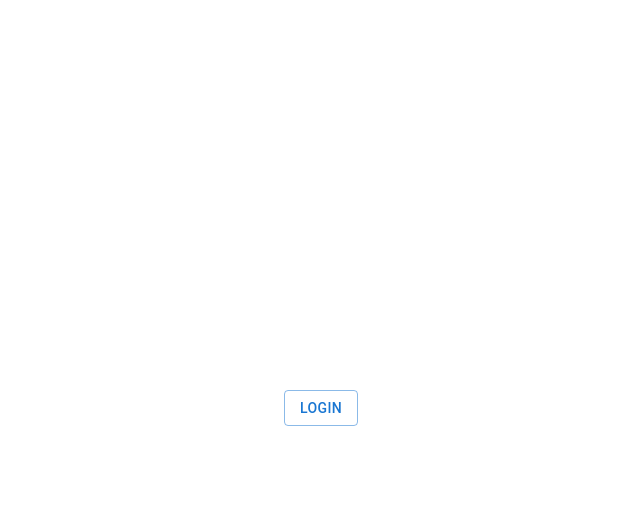
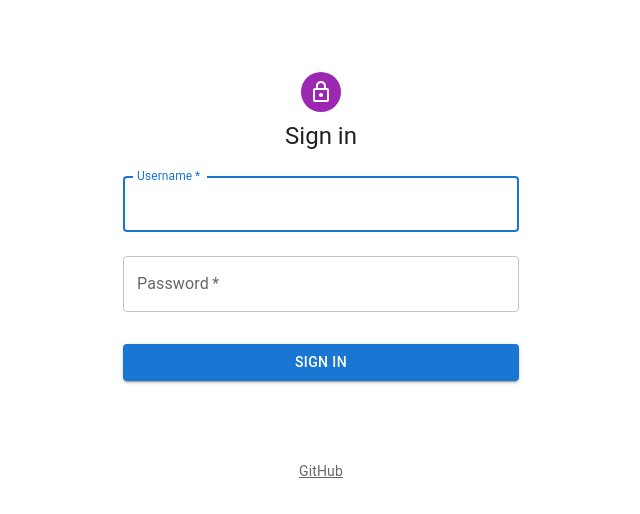
Before and after one commit to s-raza/currency-converter-api, a React (Create React App) app in the folder frontend/: page /login in a window 1280 px wide. Shown: the top 514 px of the page, without its empty margins (319-959 px from the left). Built offline with nearby package versions, Linux system fonts and the light colour scheme.

Commit message:
React: implement login page+
- Remove LoggedInContext and use only TokenContext to implement token
retrieval from API and setting localStorage
- Use axios instead of fetch
- Use full URL to API temporarily, proxy middelware was not working.

```diff
--- a/frontend/src/App.js
+++ b/frontend/src/App.js
@@ -1,49 +1,50 @@
+import React from 'react';
 import CurrencyApp from './components/currencyApp';
-import { Navigate, useRoutes } from 'react-router-dom';
+import {Navigate, useRoutes} from 'react-router-dom';
 import {LoginPage, TopBarLogoutButton} from './components/pages/login';
-import { LoggedInContext, TokenContext } from './components/contexts';
-import { useState, useEffect } from 'react';
+import {TokenContext} from './components/contexts';
+import {useState, useEffect} from 'react';
 
-const routes = (loggedIn) =>
+
+const routes = (token) =>
   [
     {
-      path: "/",
-      element: loggedIn?
-      <TopBarLogoutButton>
-        <CurrencyApp />
-      </TopBarLogoutButton>:
-      <Navigate to="login" />
+      path: '/',
+      element: token !== '' ?
+        <TopBarLogoutButton>
+          <CurrencyApp />
+        </TopBarLogoutButton> :
+        <Navigate to="login" />,
     },
     {
-      path: "login",
-      element: <LoginPage navigateTo="/" />
-    }
-  ]
+      path: 'login',
+      element: <LoginPage navigateTo="/" />,
+    },
+  ];
 
 
 function App() {
-  const [loggedIn, setLoggedIn] = useState(false)
-  const [token, setToken] = useState(false)
-  const routing = useRoutes(routes(loggedIn))
+  const [token, setToken] = useState('');
 
   const readToken = () => {
-    if (localStorage.getItem('loggedIn') === 'true') {
-      setLoggedIn(true)
-      setToken(true)
+    const storetoken = localStorage.getItem('token');
+
+    if (storetoken !== null) {
+      setToken(storetoken);
     }
-  }
+  };
 
   useEffect(() => {
-    readToken()
-  }, [])
+    readToken();
+  }, []);
+
+  const routing = useRoutes(routes(token));
 
   return (
-    <LoggedInContext.Provider value={{ loggedIn, setLoggedIn }}>
-      <TokenContext.Provider value={{ token, setToken }}>
-        {routing}
-      </TokenContext.Provider>
-    </LoggedInContext.Provider>
-  )
+    <TokenContext.Provider value={{token, setToken}}>
+      {routing}
+    </TokenContext.Provider>
+  );
 }
 
 export default App;
--- a/frontend/src/components/contexts.js
+++ b/frontend/src/components/contexts.js
@@ -1,4 +1,3 @@
-import { createContext } from 'react';
+import {createContext} from 'react';
 
-export const LoggedInContext = createContext()
-export const TokenContext = createContext()
+export const TokenContext = createContext();
--- a/frontend/src/components/currencyApp.js
+++ b/frontend/src/components/currencyApp.js
@@ -1,38 +1,53 @@
-import { useState, useEffect, useCallback } from 'react';
+import React from 'react';
+import {useState, useEffect, useCallback, useContext} from 'react';
 import {Box} from '@mui/material';
 import CircularProgress from '@mui/material/CircularProgress';
 import Stack from '@mui/material/Stack';
 import CurrencyConverter from './currencyConverter';
 import GridCurrencyRates from './currencyDataGrid';
+import {TokenContext} from './contexts';
+import axios from 'axios';
 
 const CurrencyApp = () => {
-    const [rates, setRates] = useState({});
+  const [rates, setRates] = useState();
+  const token = useContext(TokenContext);
 
-    let getRates = useCallback(async () => {
-        await fetch('/currencies/rates').then(res => res.json()).then(data => {
-        setRates(data);
+  const getRates = useCallback(async () => {
+    const headers = {
+      Authorization: `Bearer ${token.token}`,
+    };
+
+    await axios.get('http://localhost:8080/currencies/rates', {headers}).then((response) => {
+      setRates(response.data);
+    })
+        .catch((error) => {
+          alert(error.message);
+          token.setToken('');
         });
-    }, [])
+  }, [token]);
 
   useEffect(() => {
-        getRates()
+    getRates();
   }, [getRates]);
 
-    return(
-        <Box display="flex" justifyContent="center" alignItems="center" minHeight="100vh"
-        >
+  return (
+    <Box
+      display="flex"
+      justifyContent="center"
+      alignItems="center"
+      minHeight="100vh">
       {
             rates && rates.success?
             <Stack spacing={2}>
               <CurrencyConverter rates={rates}/>
               <GridCurrencyRates rates={rates}/>
             </Stack> :
-            <Box sx={{ display: 'flex' }}>
+            <Box sx={{display: 'flex'}}>
               <CircularProgress />
             </Box>
       }
     </Box>
-    )
-}
+  );
+};
 
-export default CurrencyApp
+export default CurrencyApp;
--- a/frontend/src/components/pages/login.js
+++ b/frontend/src/components/pages/login.js
@@ -1,75 +1,234 @@
-import { useState, useEffect, useCallback} from 'react';
+import React from 'react';
+import {useState, useEffect, useCallback, forwardRef} from 'react';
 import {
+  Avatar,
   Box,
   Button,
+  TextField,
+  Link,
+  Typography,
+  Container,
+  CssBaseline,
+  Snackbar,
+} from '@mui/material';
+import MuiAlert from '@mui/material/Alert';
+import {useNavigate} from 'react-router-dom';
+import TopBar from '../appBar';
+import {TokenContext} from '../contexts';
+import {useContext} from 'react';
+import LockOutlinedIcon from '@mui/icons-material/LockOutlined';
+import {createTheme, ThemeProvider} from '@mui/material/styles';
+import axios from 'axios';
 
-} from "@mui/material"
-import { useNavigate } from "react-router-dom";
-import TopBar from '../appBar';
-import { LoggedInContext, TokenContext } from '../contexts';
-import { useContext } from 'react';
+const Alert = forwardRef(function Alert(props, ref) {
+  return <MuiAlert elevation={6} ref={ref} variant="filled" {...props} />;
+});
 
 export const LoginButton = ({loggedIn, onClick, buttonText}) => {
-    return(
-        <Button variant={loggedIn? "contained": "outlined"} onClick={onClick}>{buttonText}</Button>
-    )
-}
+  return (
+    <Button
+      variant={loggedIn? 'contained': 'outlined'}
+      onClick={onClick}>{buttonText}
+    </Button>
+  );
+};
 
 export const TopBarLogoutButton = ({children}) => {
-    let navigate = useNavigate();
-    const loggedIn = useContext(LoggedInContext)
-    const token = useContext(TokenContext)
+  const token = useContext(TokenContext);
 
   const handleLogout = () => {
-        loggedIn.setLoggedIn(false)
-        token.setToken(false)
-    }
+    token.setToken('');
+    localStorage.removeItem('token');
+  };
 
-    const setStorage = useCallback(
-        () => {
-            localStorage.setItem('loggedIn', loggedIn.loggedIn)
-        }, [loggedIn]
-    )
-
-    useEffect(() => {
-        setStorage()
-        if(!loggedIn.loggedIn) {return navigate("login")}
-        }, [loggedIn, navigate, setStorage]
-    )
-
-    return(
+  return (
     <>
-        <TopBar loginButton={<LoginButton loggedIn={loggedIn} onClick={handleLogout} buttonText="Log Out" />}/>
+      <TopBar
+        loginButton={<LoginButton loggedIn={token.token}
+          onClick={handleLogout}
+          buttonText="Log Out" />}/>
       {children}
     </>
-    )
+  );
+};
+
+const theme = createTheme();
+
+function Copyright(props) {
+  return (
+    <Typography
+      variant="body2"
+      color="text.secondary"
+      align="center" {...props}>
+      <Link color="inherit" href="https://github.com/s-raza/currency-converter-api/">
+        GitHub
+      </Link>
+    </Typography>
+  );
 }
 
 export const LoginPage = ({navigateTo}) => {
-    let navigate = useNavigate();
-    const loggedIn = useContext(LoggedInContext)
-    const token = useContext(TokenContext)
-    const [buttonText, setButtonText] = useState("Login")
+  const navigate = useNavigate();
+  const [username, setUsername] = useState('');
+  const [password, setPassword] = useState('');
+  const [snackbar, setSnackbar] = useState(
+      {
+        openSnackbar: false,
+        msgSnackbar: '',
+        vertical: 'bottom',
+        horizontal: 'left',
+      },
+  );
+  const {vertical, horizontal, openSnackbar, msgSnackbar} = snackbar;
+  const token = useContext(TokenContext);
 
-    const handleLogin = (event) => {
-        loggedIn.setLoggedIn(!loggedIn.loggedIn)
-        token.setToken(!token.token)
+  const handleSnackbarClose = () => {
+    setSnackbar({...snackbar, openSnackbar: false});
+  };
+
+  const handleUsername = (event) => {
+    event.preventDefault();
+    setUsername(event.target.value);
+  };
+
+  const handlePassword = (event) => {
+    event.preventDefault();
+    setPassword(event.target.value);
+  };
+
+  const handleLogin = async (event) => {
+    if (event) {
+      event.preventDefault();
     }
+
+    const data = {
+      client_id: '',
+      client_secret: '',
+      grant_type: '',
+      scopes: '',
+      username: username,
+      password: password,
+    };
+
+    const urlEncoded = new URLSearchParams(data);
+
+    const headers = {
+      'accept': 'application/json',
+      'Content-Type': 'application/x-www-form-urlencoded',
+    };
+
+    const getToken = async () => {
+      await axios
+          .post('http://localhost:8080/token', urlEncoded, {headers: headers})
+          .then((response) => {
+            token.setToken(response.data.access_token);
+          })
+          .catch((error) => {
+            console.log(error.toJSON());
+            let msg = '';
+            if (error.response) {
+              const {status} = error.response;
+
+              if (status === 401) {
+                msg = 'Incorrect Username or Password';
+              } else {
+                msg = `${error.code}: ${error.message}`;
+              }
+            }
+            setSnackbar(
+                {...snackbar,
+                  openSnackbar: true,
+                  msgSnackbar: msg,
+                },
+            );
+            token.setToken('');
+          });
+    };
+
+    await getToken();
+  };
 
   const updateOnLogin = useCallback(
       () => {
-            setButtonText(loggedIn.loggedIn? "Log Out": "Login")
-            localStorage.setItem('loggedIn', loggedIn.loggedIn)
-            if(loggedIn.loggedIn) {
+        if (token.token !== '') {
+          localStorage.setItem('token', token.token);
           return navigate(navigateTo);
         }
-    },[loggedIn, navigate, navigateTo])
+      }, [token, navigate, navigateTo]);
 
-    useEffect(updateOnLogin, [loggedIn, updateOnLogin])
+  useEffect(updateOnLogin, [token, updateOnLogin]);
 
   return (
-        <Box display="flex" justifyContent="center" alignItems="center" minHeight="100vh">
-            <LoginButton loggedIn={loggedIn.loggedIn} onClick={handleLogin} buttonText={buttonText}/>
+    <ThemeProvider theme={theme}>
+      <Container component="main" maxWidth="xs">
+        <CssBaseline />
+        <Box
+          sx={{
+            marginTop: 8,
+            display: 'flex',
+            flexDirection: 'column',
+            alignItems: 'center',
+          }}
+        >
+          <Avatar sx={{m: 1, bgcolor: 'secondary.main'}}>
+            <LockOutlinedIcon />
+          </Avatar>
+          <Typography component="h1" variant="h5">
+            Sign in
+          </Typography>
+          <Box
+            component="form"
+            onSubmit={handleLogin}
+            noValidate={false}
+            sx={{mt: 1}}>
+            <TextField
+              margin="normal"
+              required
+              fullWidth
+              id="username"
+              label="Username"
+              name="username"
+              value={username}
+              onChange={handleUsername}
+              autoFocus
+            />
+            <TextField
+              margin="normal"
+              required
+              fullWidth
+              name="password"
+              label="Password"
+              type="password"
+              id="password"
+              value={password}
+              onChange={handlePassword}
+            />
+            <Button
+              type="submit"
+              fullWidth
+              variant="contained"
+              sx={{mt: 3, mb: 2}}
+            >
+              Sign In
+            </Button>
           </Box>
-    )
-}
+        </Box>
+        <Copyright sx={{mt: 8, mb: 4}} />
+        <Snackbar
+          autoHideDuration={6000}
+          anchorOrigin={{vertical, horizontal}}
+          open={openSnackbar}
+          onClose={handleSnackbarClose}
+          key={vertical + horizontal}
+        >
+          <Alert
+            onClose={handleSnackbarClose}
+            severity="error"
+            sx={{width: '100%'}}>
+            {msgSnackbar}
+          </Alert>
+        </Snackbar>
+      </Container>
+    </ThemeProvider>
+  );
+};
```
Lines whose indentation alone changed are shown as unchanged.
